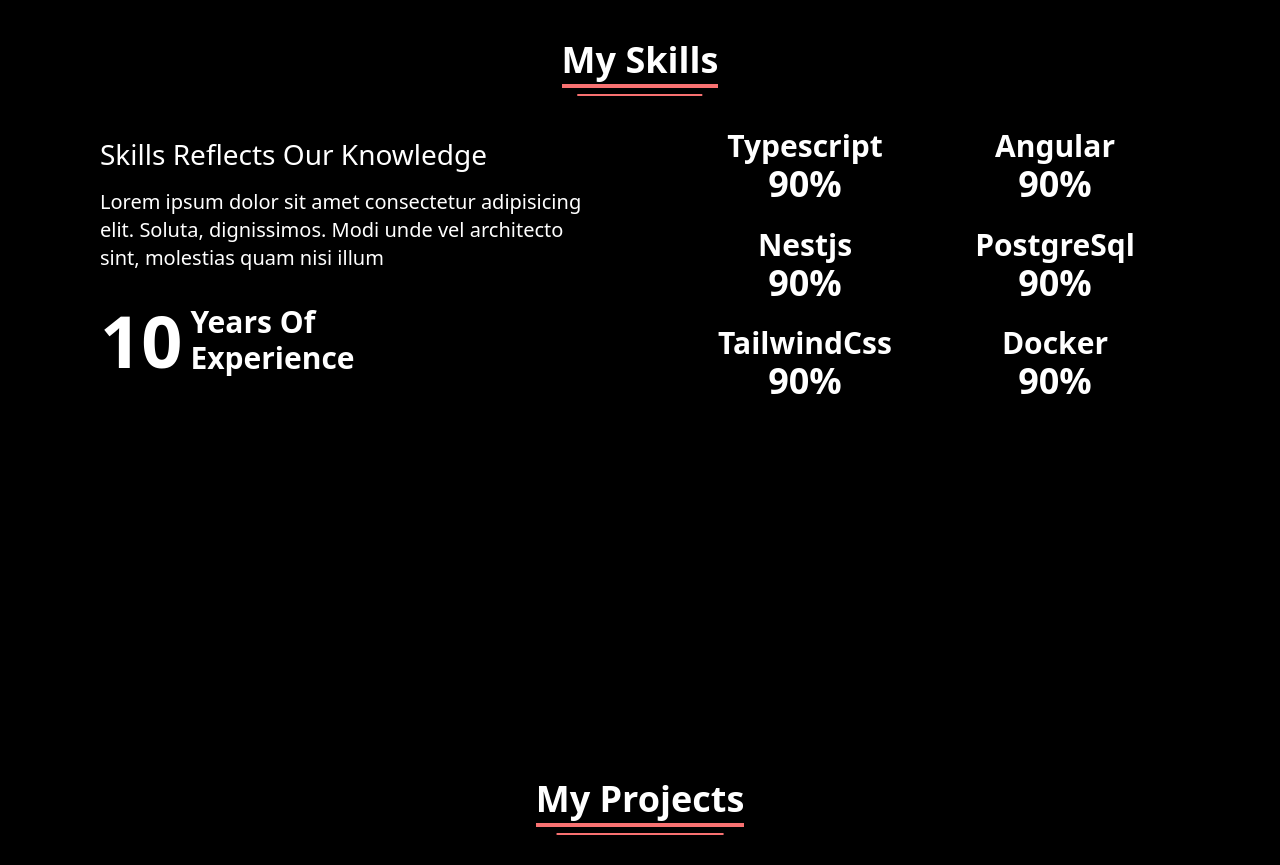
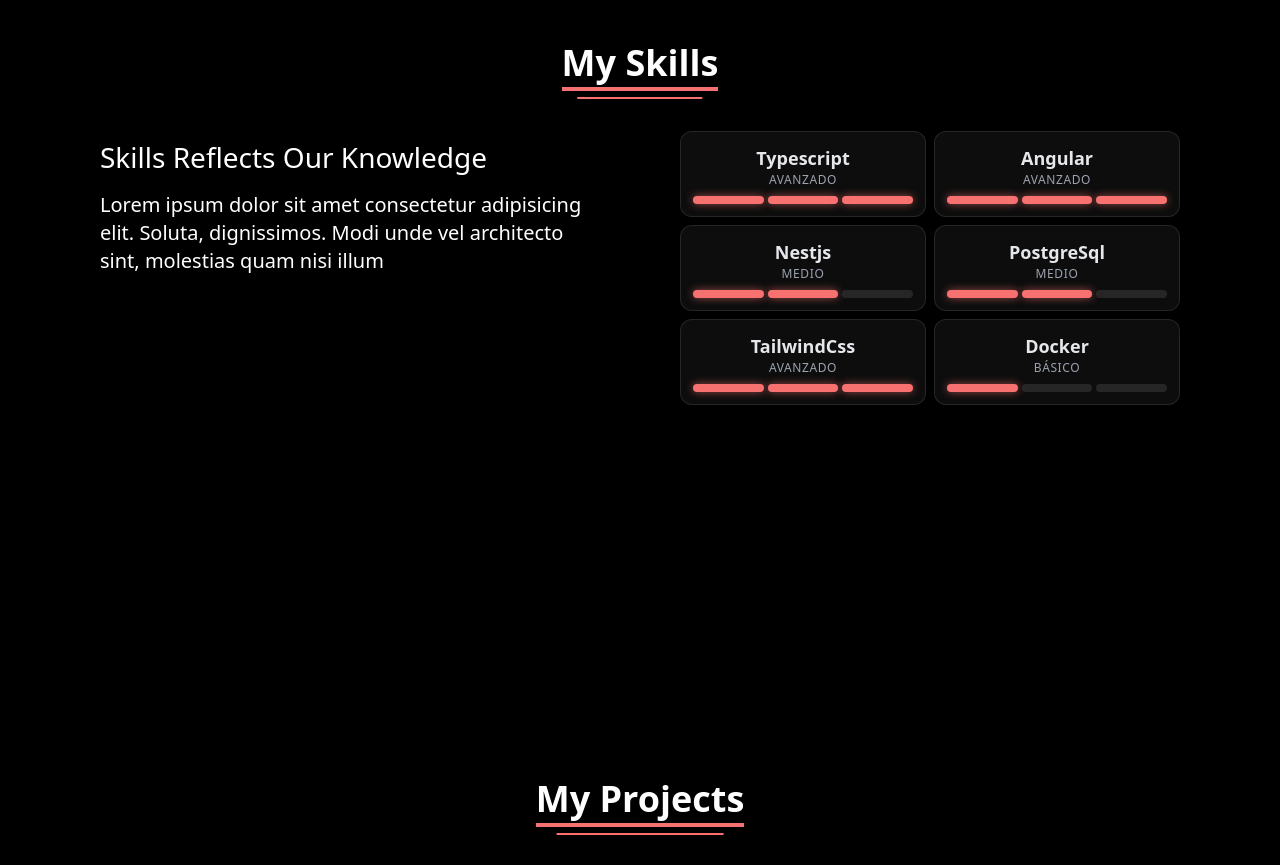
Before and after one commit to jhorjanmartinez/curriculum-vitae, an Angular app: page / in a window 1280 px wide. Shown: the part 1800-2665 px from the top of the page. Built offline with nearby package versions, Linux system fonts and the light colour scheme.

Commit message:
refactor(skills): replace percentages with segmented level indicators

```diff
--- a/src/app/jhorjanDev/pages/my-skills/my-skills.component.html
+++ b/src/app/jhorjanDev/pages/my-skills/my-skills.component.html
@@ -1,6 +1,6 @@
 <section class="pt-12">
   <div
-    class="h-[calc(100dvh-3rem)] w-full flex justify-center items-center flex-col"
+    class=" h-[calc(100dvh-3rem)] w-full flex justify-center items-center flex-col"
   >
     <div
       class="title relative mb-7 text-white text-3xl font-semibold pb-2 lg:mb-10 before:content-[''] before:absolute before:h-1 before:w-full before:bg-red-400 before:left-0 before:bottom-0"
@@ -16,7 +16,7 @@
       <div>
         <div>
           <h2
-            class="text-white text-2xl font-medium mb-2 sm:text-3xl md:text-5xl md:mb-9 lg:text-3xl lg:my-2 xl:text-[28px] xl:mb-4"
+            class="text-white text-2xl font-medium mb-0 sm:text-3xl md:text-5xl md:mb-9 lg:text-3xl lg:my-2 xl:text-[28px] xl:mb-4"
           >
             Skills Reflects Our Knowledge
           </h2>
@@ -29,25 +29,40 @@
           </p>
         </div>
 
-        <div class="flex items-center gap-x-2 mb-2 font-bold sm:mb-4 md:mb-8">
+        <!-- <div class="flex items-center gap-x-2 mb-2 font-bold sm:mb-4 md:mb-8">
           <span class="text-5xl sm:text-6xl md:text-7xl">10</span>
           <p class="w-20 text-sm sm:text-xl md:text-3xl md:w-40">
             Years Of Experience
           </p>
-        </div>
+        </div> -->
       </div>
 
       <!-- skills -->
-      <div class="grid grid-cols-2 gap-y-4">
-        <div *ngFor="let item of skills" class="flex flex-col items-center">
-          <h3 class="text-lg font-semibold sm:text-xl md:text-3xl">
-            {{ item.name }}
-          </h3>
-          <p class="text-2xl font-bold sm:text-3xl md:text-4xl">
-            {{ item.porcentaje }}
-          </p>
-        </div>
-      </div>
+<div class=" grid grid-cols-2 gap-y-2 gap-x-2">
+  <div *ngFor="let item of skills" class="flex flex-col items-start w-full bg-white/5 p-3 rounded-xl border border-white/10">
+
+    <div class="flex justify-between flex-col  items-center w-full mb-2">
+      <h3 class="text-sm font-semibold sm:text-base md:text-lg text-gray-200">
+        {{ item.name }}
+      </h3>
+      <span class="text-[10px] sm:text-xs text-gray-400 font-medium uppercase tracking-wider">
+        {{ item.level === 1 ? 'Básico' : (item.level === 2 ? 'Medio' : 'Avanzado') }}
+      </span>
+    </div>
+
+    <div class="flex gap-x-1 w-full h-1.5 sm:h-2">
+      <div class="h-full flex-1 rounded-full bg-red-400 shadow-[0_0_8px_rgba(248,113,113,0.6)]"></div>
+
+      <div class="h-full flex-1 rounded-full transition-colors duration-300"
+           [ngClass]="item.level >= 2 ? 'bg-red-400 shadow-[0_0_8px_rgba(248,113,113,0.6)]' : 'bg-white/10'"></div>
+
+      <div class="h-full flex-1 rounded-full transition-colors duration-300"
+           [ngClass]="item.level === 3 ? 'bg-red-400 shadow-[0_0_8px_rgba(248,113,113,0.6)]' : 'bg-white/10'"></div>
+    </div>
+
+  </div>
+</div>
+
     </div>
   </div>
 </section>
--- a/src/app/jhorjanDev/pages/my-skills/my-skills.component.ts
+++ b/src/app/jhorjanDev/pages/my-skills/my-skills.component.ts
@@ -6,12 +6,12 @@
   styleUrl: './my-skills.component.css',
 })
 export class MySkillsComponent {
-  public skills: { name: string; porcentaje: string }[] = [
-    { name: 'Typescript', porcentaje: '90%' },
-    { name: 'Angular', porcentaje: '90%' },
-    { name: 'Nestjs', porcentaje: '90%' },
-    { name: 'PostgreSql', porcentaje: '90%' },
-    { name: 'TailwindCss', porcentaje: '90%' },
-    { name: 'Docker', porcentaje: '90%' },
+  public skills: { name: string; level: number }[] = [
+    { name: 'Typescript', level: 3 },  // Avanzado
+    { name: 'Angular', level: 3 },     // Avanzado
+    { name: 'Nestjs', level: 2 },      // Medio
+    { name: 'PostgreSql', level: 2 },  // Medio
+    { name: 'TailwindCss', level: 3 }, // Avanzado
+    { name: 'Docker', level: 1 },      // Básico
   ];
 }
```
